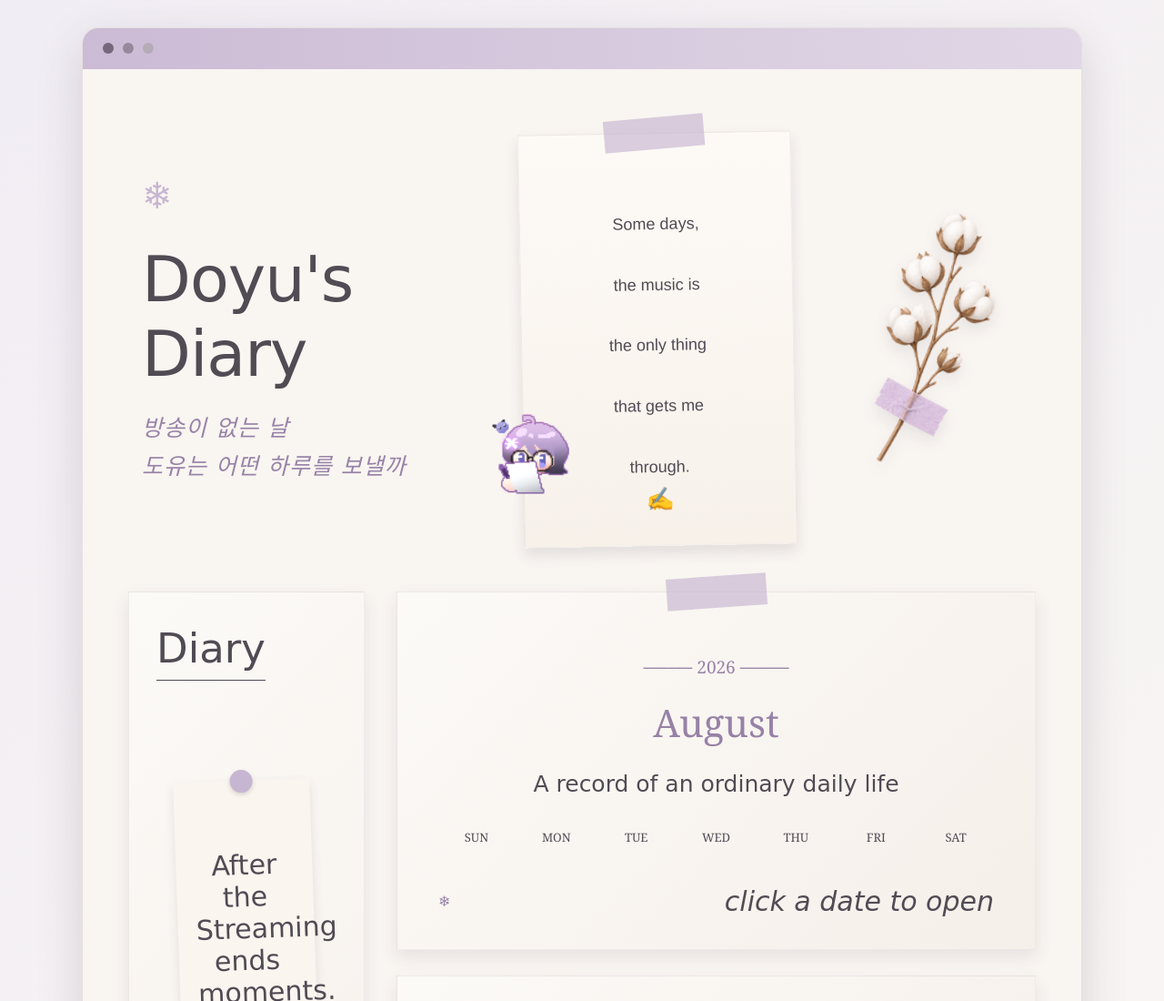
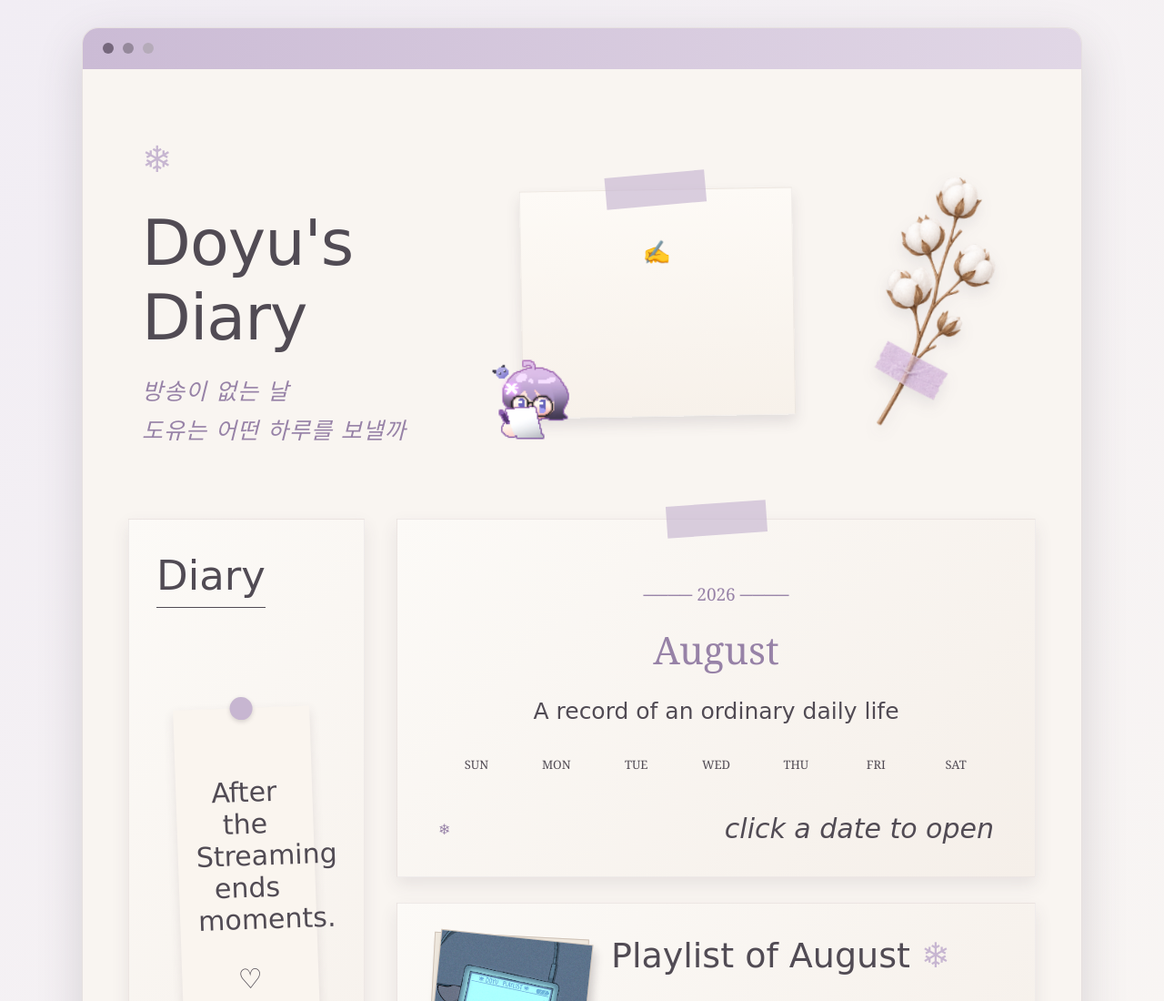
Before and after one commit to hongdoyu-maker/doyu-diary, a plain HTML site: page index.html in a window 1280 px wide. Shown: the top 1100 px of the page at 91% size. Drawn offline with nearby package versions, Linux system fonts and the light colour scheme; no server answers; a web font is replaced by a local one.

Commit message:
Add files via upload

```diff
--- a/index.html
+++ b/index.html
@@ -41,13 +41,7 @@
         <div class="memo">
             <span class="tape"></span>
 
-     <p id="homeMemoText">
-    Some days,<br>
-    the music is<br>
-    the only thing<br>
-    that gets me<br>
-    through.
-</p>
+ <p id="homeMemoText"></p>
 
             <span class="heart">✍</span>
         </div>
```
